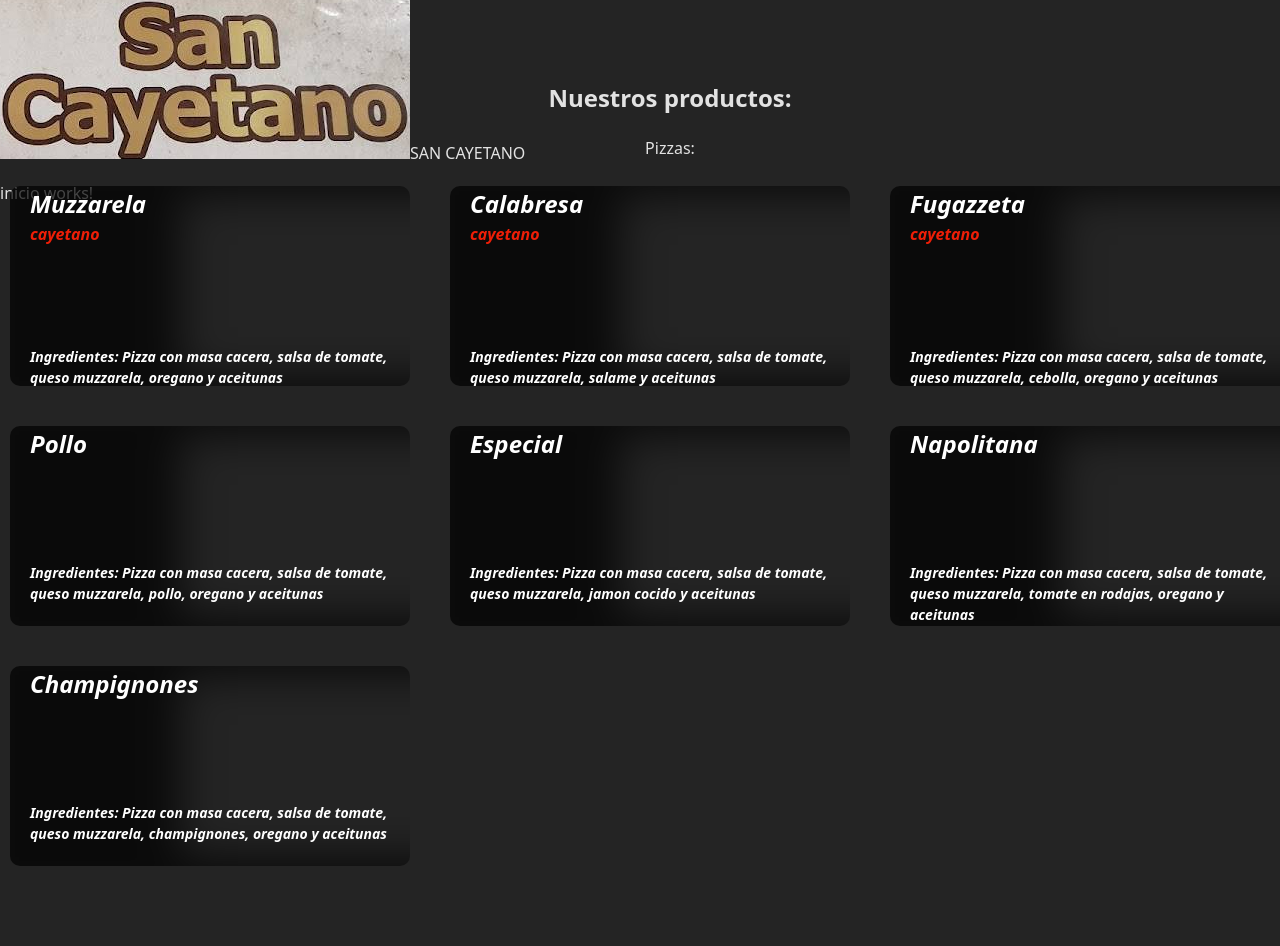
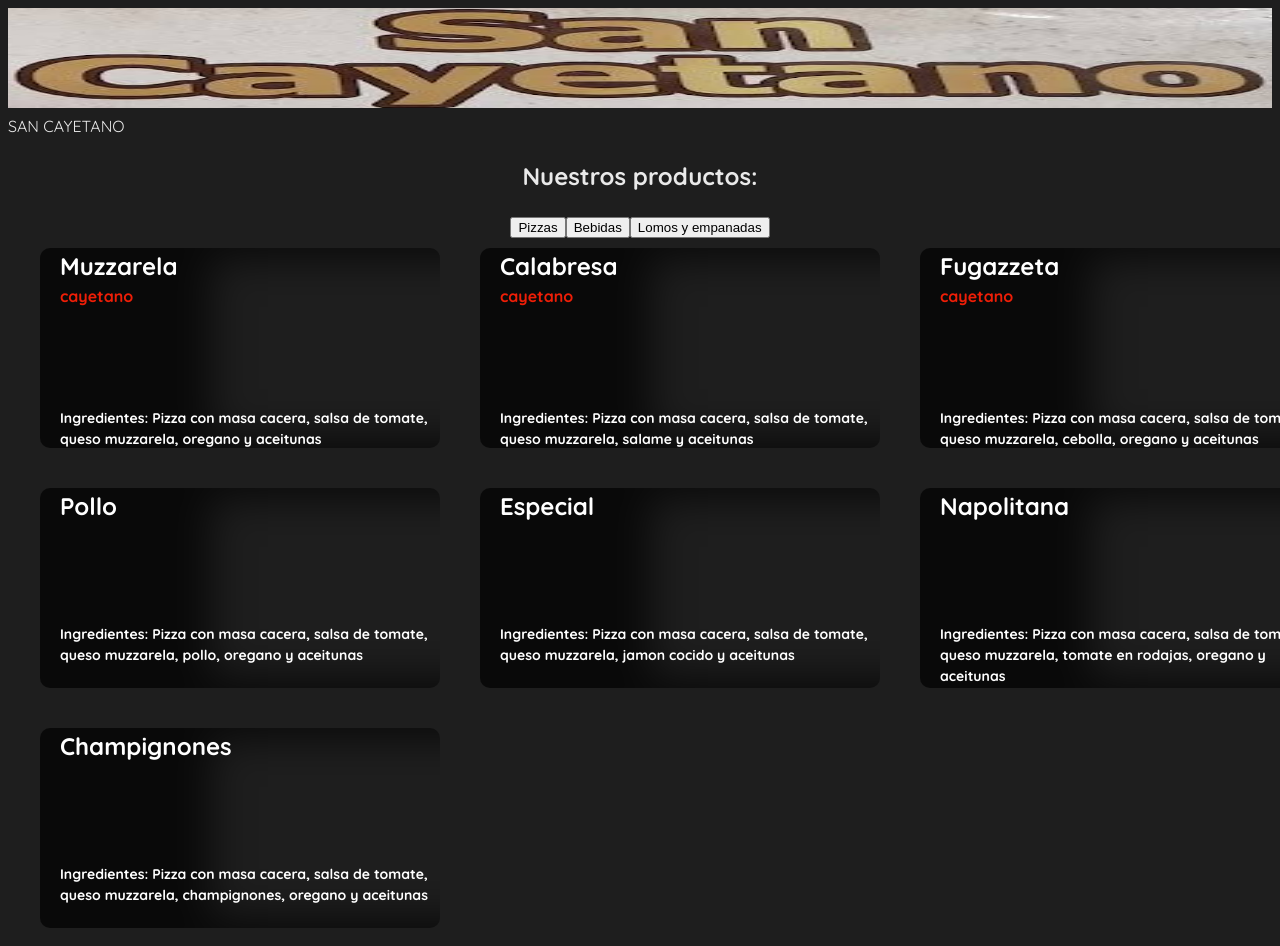
Before and after one commit to DoutNik/San-Cayetano-Web, an Angular app: page / in a window 1280 px wide. Shown: the top 946 px of the page. Before the commit the page ends 876 px from the top, so only its background shows below. Built offline with nearby package versions, Linux system fonts and the light colour scheme.

Commit message:
Styles and product categorization

```diff
--- a/src/app/app.component.css
+++ b/src/app/app.component.css
@@ -0,0 +1,12 @@
+.main {
+width: auto;
+min-height: 100vh;
+}
+
+header {
+    width: 100%;
+}
+.logo {
+    width: 100%;
+    height: 100px;
+}
--- a/src/app/app.component.html
+++ b/src/app/app.component.html
@@ -1,6 +1,6 @@
-<main>
+<main class="main">
 <header>
-    <img src="../assets/logoSanCayetano.jpg" alt="logoSanCayetano">SAN CAYETANO
+    <img class="logo" src="../assets/logoSanCayetano.jpg" alt="logoSanCayetano">SAN CAYETANO
 </header>
 <app-inicio>
 </app-inicio>
--- a/src/components/inicio/inicio.component.css
+++ b/src/components/inicio/inicio.component.css
@@ -1,14 +1,5 @@
 .home {
-    display: grid;
-    position: absolute;
-    top: 60px;
-    left: 0;
+    display: flex;
+    flex-direction: column;
     text-align: center;
   }
-
-.product {
-    display: grid;
-    grid-template-columns: 1fr 1fr 1fr;
-    gap: 20px;
-    justify-self: center;
-  }
--- a/src/components/inicio/inicio.component.html
+++ b/src/components/inicio/inicio.component.html
@@ -1,10 +1,13 @@
-<p>inicio works!</p>
 <div class="home">
-    <div class="title">
-        <h2>Nuestros productos:</h2>
-        <p>Pizzas:</p>
-        <div class="product">
-            <app-producto-card></app-producto-card>
-        </div>
-    </div>
+  <div class="title">
+    <h2>Nuestros productos:</h2>
+  </div>
+  <div class="categories">
+    <button (click)="filterProducts('Pizzas')">Pizzas</button>
+    <button (click)="filterProducts('Bebidas')">Bebidas</button>
+    <button (click)="filterProducts('Lomos y empanadas')">Lomos y empanadas</button>
+  </div>
+  <div class="cards">
+    <app-producto-card [products]="filteredProducts"></app-producto-card>
+  </div>
 </div>
--- a/src/components/inicio/inicio.component.ts
+++ b/src/components/inicio/inicio.component.ts
@@ -1,6 +1,9 @@
 import { Component } from '@angular/core';
 import { DetalleComponent } from '../detalle/detalle.component';
+import { Product } from '../../models/product.model';
 import { ProductoCardComponent } from '../producto-card/producto-card.component';
+import { ProductService } from '../../services/productList/product.service';
+
 
 @Component({
   selector: 'app-inicio',
@@ -11,4 +14,16 @@ import { ProductoCardComponent } from '../producto-card/producto-card.component'
 })
 export class InicioComponent {
 
+  categories: string[] = ['Pizzas', 'Bebidas', 'Lomos y empanadas'];
+  selectedCategory: string = 'Pizzas';
+  filteredProducts: Product[] = [];
+
+  constructor(private productService: ProductService) {
+    this.filterProducts('Pizzas');
+  }
+
+  filterProducts(category: string): void {
+    this.selectedCategory = category;
+    this.filteredProducts = this.productService.getProducts().filter(product => product.category === category);
+  }
 }
--- a/src/components/producto-card/producto-card.component.css
+++ b/src/components/producto-card/producto-card.component.css
@@ -2,11 +2,11 @@
   display: grid;
   grid-template-columns: 1fr 1fr 1fr;
   gap: 20px;
-  justify-self: center;
+  justify-content: center;
+  margin-left: 80px;
 }
 
 .card {
-  position: relative;
   width: 400px;
   height: 200px;
   box-shadow: 0px 5px 10px grey;
--- a/src/components/producto-card/producto-card.component.ts
+++ b/src/components/producto-card/producto-card.component.ts
@@ -1,5 +1,5 @@
 // producto-card.component.ts
-import { Component } from '@angular/core';
+import { Component, Input } from '@angular/core';
 import { Product } from '../../models/product.model';
 import { CommonModule } from '@angular/common';
 import { ProductService } from '../../services/productList/product.service';
@@ -12,9 +12,5 @@ import { ProductService } from '../../services/productList/product.service';
   styleUrls: ['./producto-card.component.css']
 })
 export class ProductoCardComponent {
-  products: Product[];
-
-  constructor(private productService: ProductService) {
-    this.products = this.productService.getProducts();
-  }
+  @Input() products: Product[] = [];
 }
--- a/src/index.html
+++ b/src/index.html
@@ -2,7 +2,7 @@
 <html lang="es">
 <head>
   <meta charset="utf-8">
-  <title>SanCayetanoWeb</title>
+  <title>San Cayetano Web</title>
   <base href="/">
   <meta name="viewport" content="width=device-width, initial-scale=1">
   <link rel="icon" type="image/x-icon" href="favicon.ico">
--- a/src/services/productList/product.service.ts
+++ b/src/services/productList/product.service.ts
@@ -8,13 +8,19 @@ export class ProductService {
   getProducts(): Product[] {
     // Retorna la lista de productos
     return [
-      new Product(1, 'Muzzarela', 'Pizza', 'Grande', 'Pizza con masa cacera, salsa de tomate, queso muzzarela, oregano y aceitunas', 'cayetano'),
-      new Product(1, 'Calabresa', 'Pizza', 'mediana', 'Pizza con masa cacera, salsa de tomate, queso muzzarela, salame y aceitunas', 'cayetano'),
-      new Product(1, 'Fugazzeta', 'Pizza', 'Grande', 'Pizza con masa cacera, salsa de tomate, queso muzzarela, cebolla, oregano y aceitunas', 'cayetano'),
-      new Product(1, 'Pollo', 'Pizza', 'Grande', 'Pizza con masa cacera, salsa de tomate, queso muzzarela, pollo, oregano y aceitunas', ''),
-      new Product(1, 'Especial', 'Pizza', 'mediana', 'Pizza con masa cacera, salsa de tomate, queso muzzarela, jamon cocido y aceitunas', ''),
-      new Product(1, 'Napolitana', 'Pizza', 'Grande', 'Pizza con masa cacera, salsa de tomate, queso muzzarela, tomate en rodajas, oregano y aceitunas', ''),
-      new Product(1, 'Champignones', 'Pizza', 'Grande', 'Pizza con masa cacera, salsa de tomate, queso muzzarela, champignones, oregano y aceitunas', ''),
+      //PIZZAS
+      new Product(1, 'Muzzarela', 'Pizzas', 'Grande', 'Pizza con masa cacera, salsa de tomate, queso muzzarela, oregano y aceitunas', 'cayetano'),
+      new Product(2, 'Calabresa', 'Pizzas', 'mediana', 'Pizza con masa cacera, salsa de tomate, queso muzzarela, salame y aceitunas', 'cayetano'),
+      new Product(3, 'Fugazzeta', 'Pizzas', 'Grande', 'Pizza con masa cacera, salsa de tomate, queso muzzarela, cebolla, oregano y aceitunas', 'cayetano'),
+      new Product(4, 'Pollo', 'Pizzas', 'Grande', 'Pizza con masa cacera, salsa de tomate, queso muzzarela, pollo, oregano y aceitunas', ''),
+      new Product(5, 'Especial', 'Pizzas', 'mediana', 'Pizza con masa cacera, salsa de tomate, queso muzzarela, jamon cocido y aceitunas', ''),
+      new Product(6, 'Napolitana', 'Pizzas', 'Grande', 'Pizza con masa cacera, salsa de tomate, queso muzzarela, tomate en rodajas, oregano y aceitunas', ''),
+      new Product(7, 'Champignones', 'Pizzas', 'Grande', 'Pizza con masa cacera, salsa de tomate, queso muzzarela, champignones, oregano y aceitunas', ''),
+      //BEBIDAS
+      new Product(8, 'Coca-Cola', 'Bebidas', 'Grande', '', ''),
+      new Product(9, 'Cerveza', 'Bebidas', 'Chica', 'Cerveza negra amarga', ''),
+      new Product(10, 'Vino', 'Bebidas', 'Grande', 'Vino blanco dulce', ''),
+
     ];
   }
 }
--- a/src/styles.css
+++ b/src/styles.css
@@ -1,11 +1,15 @@
+@import url("https://fonts.googleapis.com/css2?family=DM+Sans:ital,opsz,wght@0,9..40,100..1000;1,9..40,100..1000&family=Montserrat:ital,wght@0,100..900;1,100..900&family=Quicksand:wght@300..700&display=swap");
+
 :root {
-    font-family: "Noto Sans", sans-serif;
+  font-family: "Quicksand", sans-serif;
   line-height: 1.5;
   font-weight: 400;
+  font-optical-sizing: auto;
+  font-style: normal;
 
   color-scheme: light dark;
-    color: rgba(255, 255, 255, 0.87);
-    background-color: #242424;
+  color: rgba(255, 255, 255, 0.9);
+  background-color: rgb(30, 30, 30);
 
   font-synthesis: none;
   text-rendering: optimizeLegibility;
@@ -18,12 +22,6 @@
   color: initial;
 }
 
-  body {
-    margin: 0;
-    display: flex;
-    min-width: 320px;
-    min-height: 100vh;
-  }
 
 h1 {
   font-size: 3.2em;
```
Lines whose indentation alone changed are shown as unchanged.
